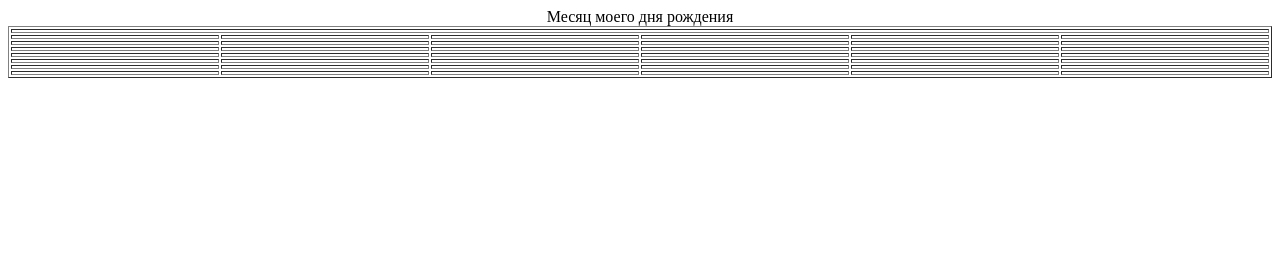
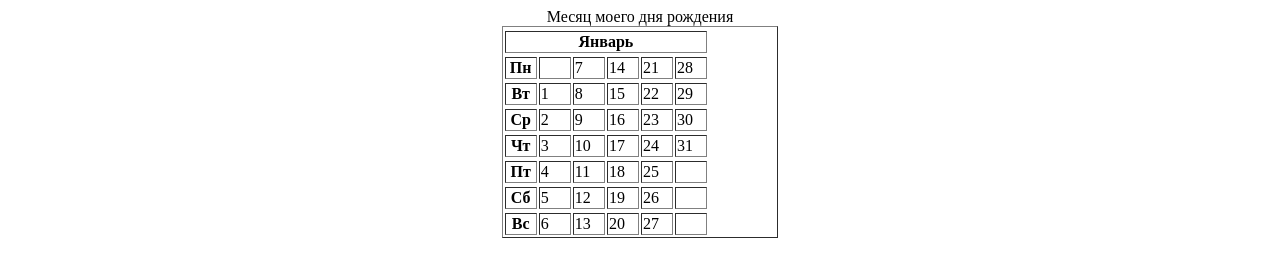
Before and after one commit to IHAR-Poplyko/Poplyko_IHAR, a plain HTML site: page HTML/02.HTML.Tables/Dop/indexcalendar.html in a window 1280 px wide. Drawn offline with Linux system fonts and the light colour scheme.

Commit message:
03.04.calendar.commit

```diff
--- a/HTML/02.HTML.Tables/Dop/indexcalendar.html
+++ b/HTML/02.HTML.Tables/Dop/indexcalendar.html
@@ -5,33 +5,32 @@
     <title>Document</title>
 </head>
 <body>
-    <table border="1" width="100%">
+    <table border="1" align ="center">
         <caption>Месяц моего дня рождения</caption>
-        <tr>
-            <th colspan="6"></th>
+        <tr><col width="10%">
+            <th colspan="6">Январь</th>
         </tr>
-        <tr>
-            <td></td><td></td><td></td><td></td><td></td><td></td>
+        <tr><col width="10%">
+            <td align="center"><b>Пн</b></td><td></td><td>7</td><td>14</td><td>21</td><td>28</td>
         </tr>
-        <tr>
-            <td></td><td></td><td></td><td></td><td></td><td></td>
+        <tr><col width="10%">
+            <td align="center"><b>Вт</b></td><td>1</td><td>8</td><td>15</td><td>22</td><td>29</td>
         </tr>
-        <tr>
-            <td></td><td></td><td></td><td></td><td></td><td></td>
+        <tr><col width="10%">
+            <td align="center"><b>Ср</b></td><td>2</td><td>9</td><td>16</td><td>23</td><td>30</td>
         </tr>
-        <tr>
-            <td></td><td></td><td></td><td></td><td></td><td></td>
+        <tr><col width="10%">
+            <td align="center"><b>Чт</b></td><td>3</td><td>10</td><td>17</td><td>24</td><td>31</td>
         </tr>
-        <tr>
-            <td></td><td></td><td></td><td></td><td></td><td></td>
+        <tr><col width="10%">
+            <td align="center"><b>Пт</b></td><td>4</td><td>11</td><td>18</td><td>25</td><td></td>
         </tr>
-        <tr>
-            <td></td><td></td><td></td><td></td><td></td><td></td>
+        <tr><col width="10%">
+            <td align="center"><b>Сб</b></td><td>5</td><td>12</td><td>19</td><td>26</td><td></td>
         </tr>
-        <tr>
-            <td></td><td></td><td></td><td></td><td></td><td></td>
+        <tr><col width="10%">
+            <td align="center"><b>Вс</b></td><td>6</td><td>13</td><td>20</td><td>27</td><td></td>
         </tr>
-
     </table>
 </body>
 </html>
```
